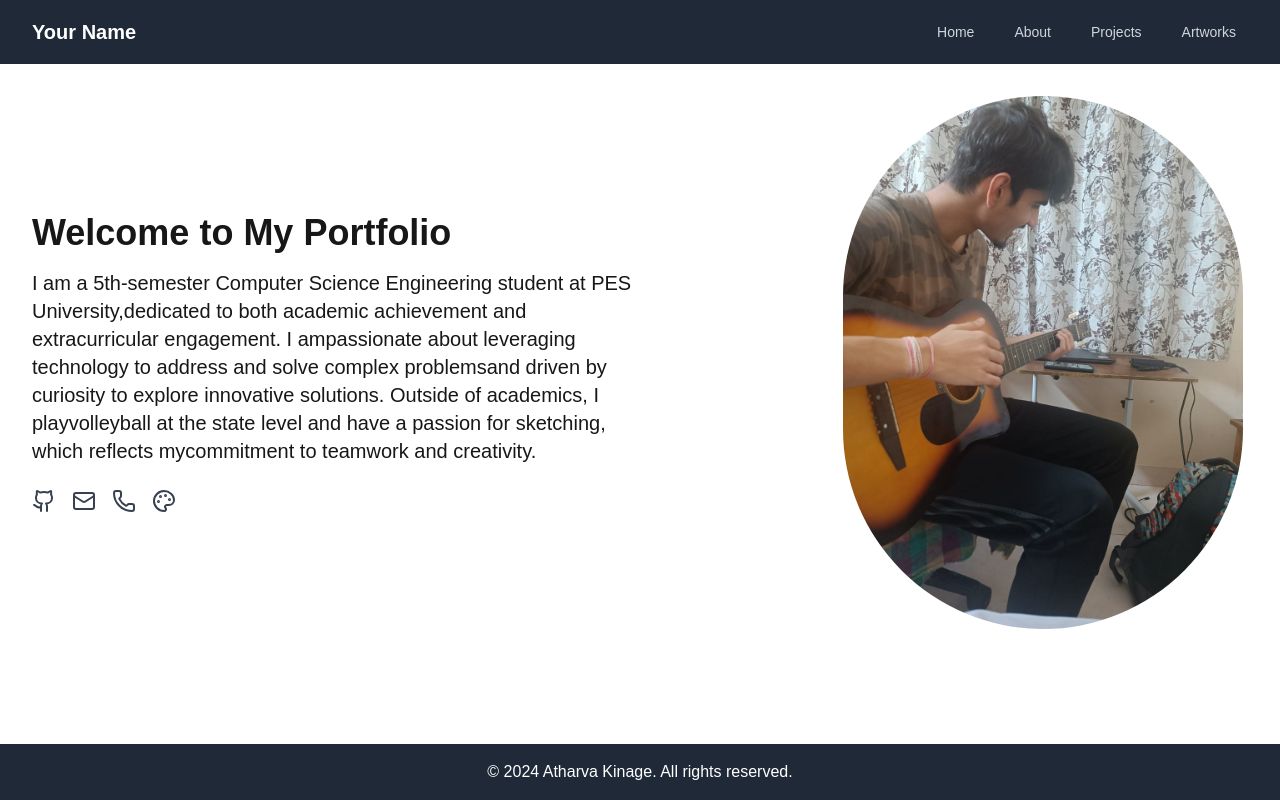
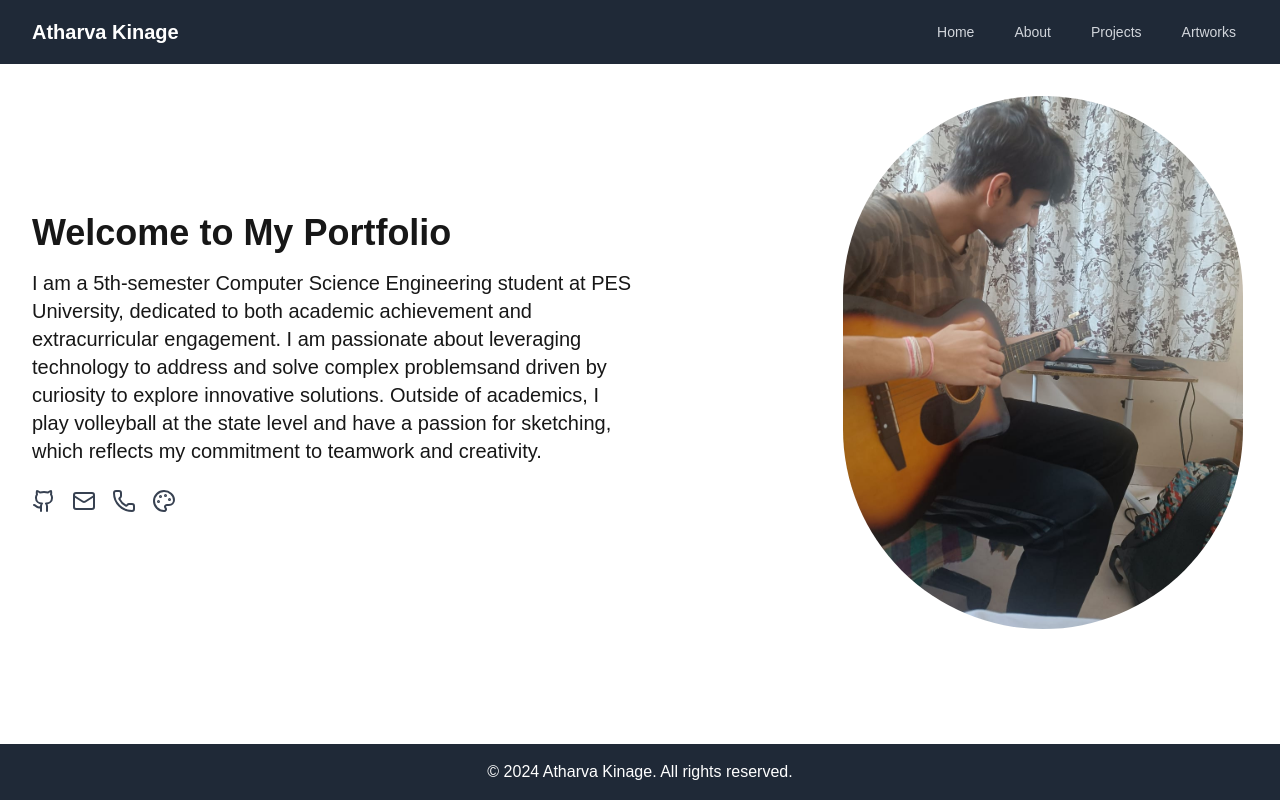
Before and after one commit to atharvakinage/my-portfolio, a Next.js app: page / in a window 1280 px wide. Built offline with nearby package versions, Linux system fonts and the light colour scheme.

Commit message:
Update home page

```diff
--- a/src/app/components/Navbar.js
+++ b/src/app/components/Navbar.js
@@ -12,7 +12,7 @@ export default function Navbar() {
         <div className="flex items-center justify-between h-16">
           <div className="flex items-center">
             <Link href="/" className="text-white font-bold text-xl">
-              Your Name
+              Atharva Kinage
             </Link>
           </div>
           <div className="hidden md:block">
--- a/src/app/page.js
+++ b/src/app/page.js
@@ -7,7 +7,7 @@ export default function Home() {
     <div className="flex flex-col md:flex-row items-center justify-between">
       <div className="md:w-1/2 mb-8 md:mb-0">
         <h1 className="text-4xl font-bold mb-4">Welcome to My Portfolio</h1>
-        <p className="text-xl mb-6">I am a 5th-semester Computer Science Engineering student at PES University,dedicated to both academic achievement and extracurricular engagement. I ampassionate about leveraging technology to address and solve complex problemsand driven by curiosity to explore innovative solutions. Outside of academics, I playvolleyball at the state level and have a passion for sketching, which reflects mycommitment to teamwork and creativity.</p>
+        <p className="text-xl mb-6">I am a 5th-semester Computer Science Engineering student at PES University, dedicated to both academic achievement and extracurricular engagement. I am passionate about leveraging technology to address and solve complex problemsand driven by curiosity to explore innovative solutions. Outside of academics, I play volleyball at the state level and have a passion for sketching, which reflects my commitment to teamwork and creativity.</p>
         <div className="flex space-x-4">
           <a href="https://github.com/atharvakinage" target="_blank" rel="noopener noreferrer" className="text-gray-700 hover:text-blue-500">
             <Github size={24} />
```
